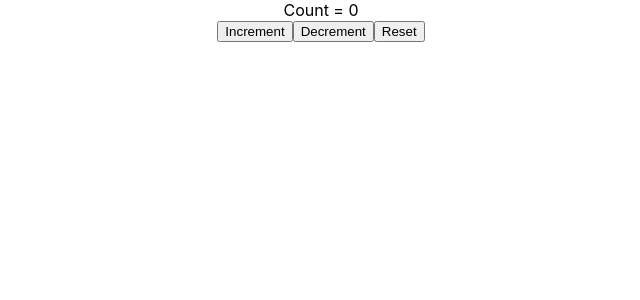
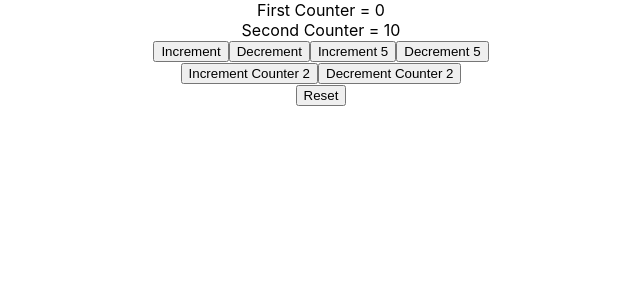
Before and after one commit to RAVIGANESHMBHAT/react-hooks-tutorial, a React (Create React App) app: page / in a window 1280 px wide. Shown: the top 300 px of the page, without its empty margins (319-959 px from the left). Built offline with nearby package versions, Linux system fonts and the light colour scheme.

Commit message:
useReducer, complex state and action

```diff
--- a/src/App.js
+++ b/src/App.js
@@ -3,6 +3,7 @@
 import ClassCounter from "./components/ClassCounter";
 import ComponentC from "./components/ComponentC";
 import CounterOne from "./components/CounterOne";
+import CounterTwo from "./components/CounterTwo";
 import DataFetching from "./components/DataFetching";
 import HookCounter from "./components/HookCounter";
 import HookCounterFour from "./components/HookCounterFour";
@@ -34,7 +35,8 @@
           <ComponentC />
         </ChannelContext.Provider>
       </UserContext.Provider> */}
-      <CounterOne />
+      {/* <CounterOne /> */}
+      <CounterTwo />
     </div>
   );
 }
--- /dev/null
+++ b/src/components/CounterTwo.js
@@ -0,0 +1,57 @@
+import React, { useReducer } from "react";
+
+const initialState = {
+  firstCounter: 0,
+  secondCounter: 10,
+};
+
+const reducer = (state, action) => {
+  switch (action.type) {
+    case "increment":
+      return { ...state, firstCounter: state.firstCounter + action.value };
+    case "decrement":
+      return { ...state, firstCounter: state.firstCounter - action.value };
+    case "increment2":
+      return { ...state, secondCounter: state.secondCounter + action.value };
+    case "decrement2":
+      return { ...state, secondCounter: state.secondCounter - action.value };
+    case "reset":
+      return initialState;
+    default:
+      return state;
+  }
+};
+
+function CounterTwo() {
+  const [count, dispatch] = useReducer(reducer, initialState);
+
+  return (
+    <div>
+      <div>First Counter = {count.firstCounter}</div>
+      <div>Second Counter = {count.secondCounter}</div>
+      <button onClick={() => dispatch({ type: "increment", value: 1 })}>
+        Increment
+      </button>
+      <button onClick={() => dispatch({ type: "decrement", value: 1 })}>
+        Decrement
+      </button>
+      <button onClick={() => dispatch({ type: "increment", value: 5 })}>
+        Increment 5
+      </button>
+      <button onClick={() => dispatch({ type: "decrement", value: 5 })}>
+        Decrement 5
+      </button>
+      <div>
+        <button onClick={() => dispatch({ type: "increment2", value: 1 })}>
+          Increment Counter 2
+        </button>
+        <button onClick={() => dispatch({ type: "decrement2", value: 1 })}>
+          Decrement Counter 2
+        </button>
+      </div>
+      <button onClick={() => dispatch({ type: "reset" })}>Reset</button>
+    </div>
+  );
+}
+
+export default CounterTwo;
```
Also changed, not shown: 1 other file (tests, documents, lock files or other folders).
